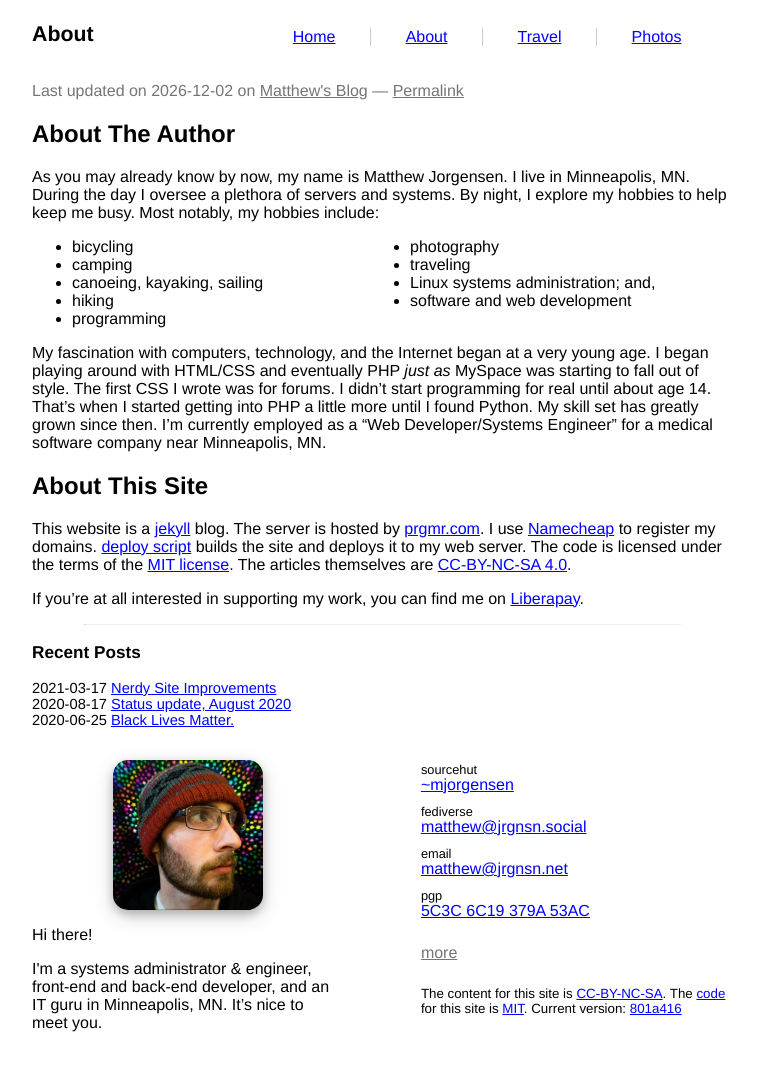
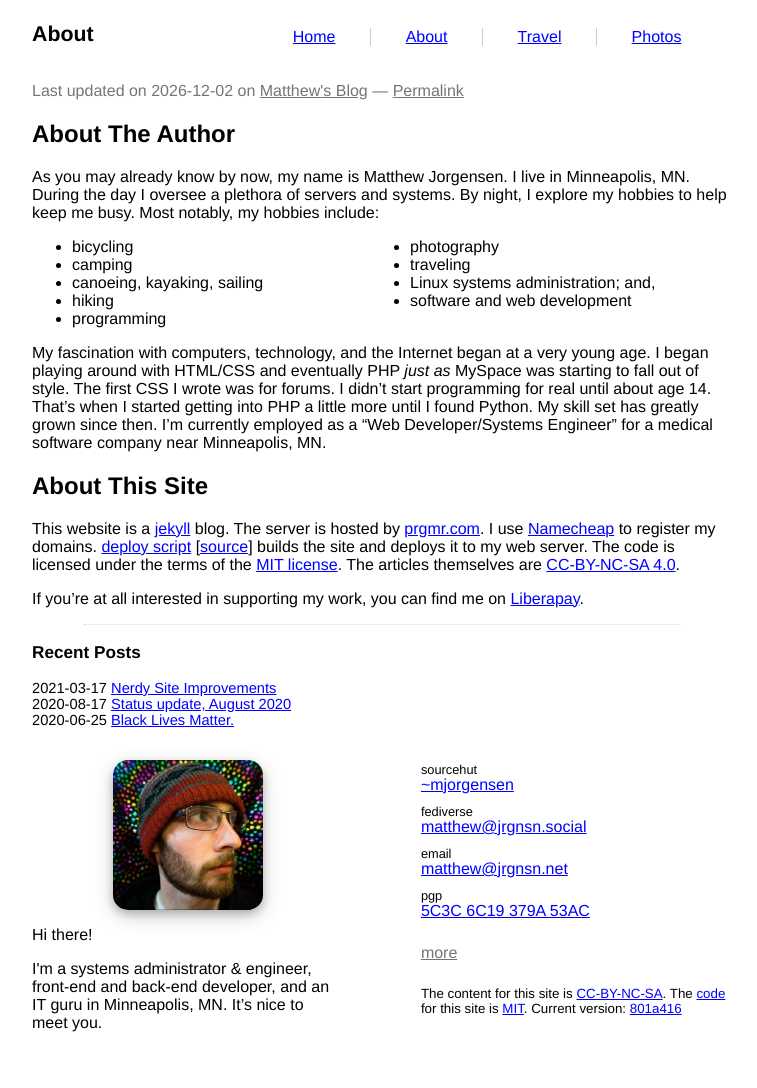
Before and after one commit to prplecake/jrgnsn.net, a Jekyll site: the page built from about.md, in a window 1280 px wide. Shown: the whole page, without its empty margins (258-1015 px from the left). Built offline with Jekyll 4.4.1, drawn with Linux system fonts in a browser that asks for light colours; some of the changed lines change nothing that is shown.

Commit message:
Fix links in about.md and add link to deploy script source

```diff
--- a/about.md
+++ b/about.md
@@ -36,13 +36,15 @@
 
 This website is a [jekyll][jekyll] blog. The server is hosted by
 [prgmr.com][prgmr]. I use [Namecheap][namecheap] to register my
-domains. [deploy script][deploy-post] builds the site and deploys it to
-my web server. The code is licensed under the terms of the [MIT license]
-[mit]. The articles themselves are [CC-BY-NC-SA 4.0][cc-by-nc-sa-4.0].
+domains. [deploy script][deploy-post] [[source][deploy-src]] builds the
+site and deploys it to my web server. The code is licensed under the
+terms of the [MIT license] [mit]. The articles themselves are
+[CC-BY-NC-SA 4.0][cc-by-nc-sa-4.0].
 
 [jekyll]: https://jekyllrb.com/
 [builds]: https://builds.sr.ht
-[deploy-post]:/2021/03/17/Nerdy-Site-Improvements.html
+[deploy-post]:/2021/03/17/Nerdy-Site-Improvements.html#deployment
+[deploy-src]:https://git.sr.ht/~mjorgensen/jrgnsn.net/tree/master/item/contrib/deploy
 [linode-ref]: https://www.linode.com/?r=6bc69166de6a9b923e4e42b4259c0ed8e1769d8c
 [prgmr]:https://prgmr.com
 [namecheap]:https://www.namecheap.com
```
